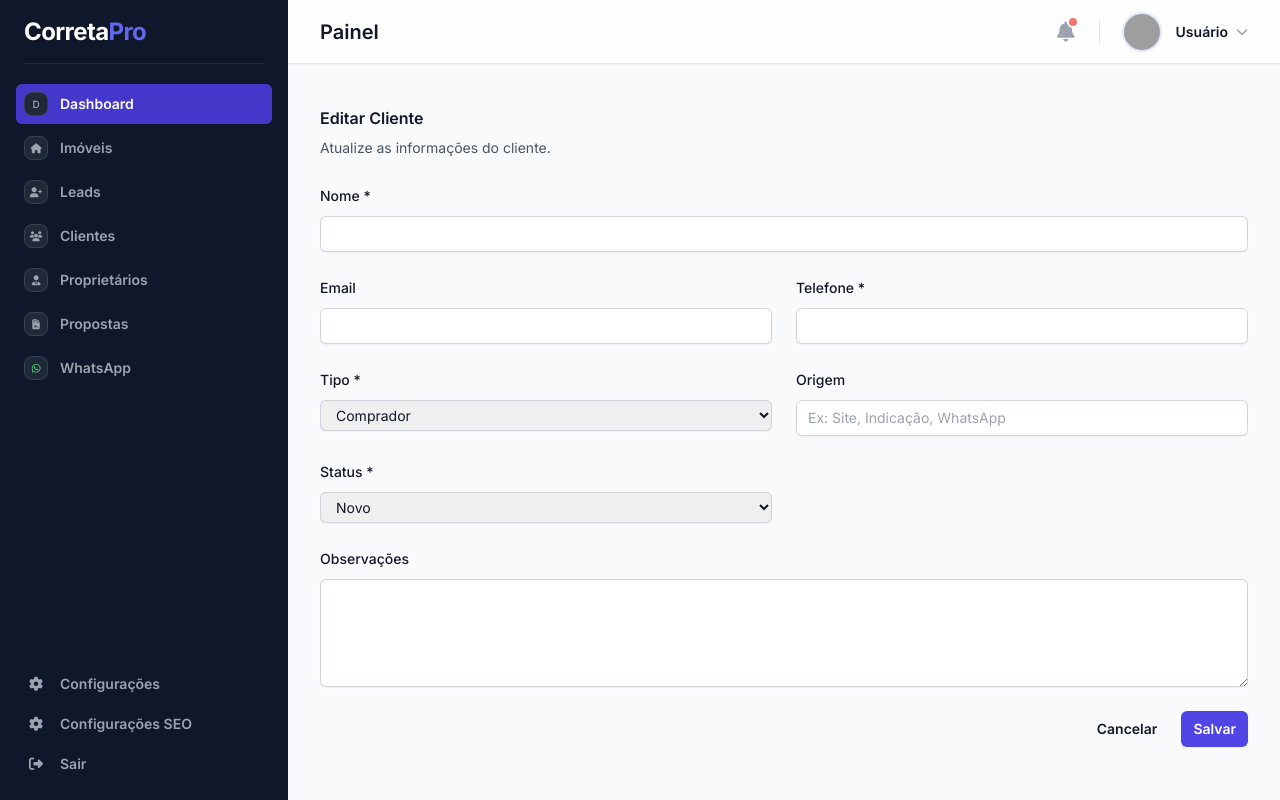
After one commit to fredericopaulista/crm_imob, a PHP site: template views/clients/edit.php in a window 1280 px wide. The commit adds this page. Run offline with PHP 8.4, Linux system fonts and the light colour scheme; the template is opened without the code that fills it, so the values that code supplies are empty; some libraries are stand-ins or nearby versions; grey boxes are pictures that could not be loaded.

Commit message:
feat: Implement client editing and deletion functionality, and associate properties with owners.

```diff
--- /dev/null
+++ b/migration_add_owner_to_properties.sql
@@ -0,0 +1,4 @@
+-- Add owner_id to properties table to associate properties with owners
+ALTER TABLE properties ADD COLUMN owner_id INT NULL;
+ALTER TABLE properties ADD CONSTRAINT fk_property_owner FOREIGN KEY (owner_id) REFERENCES clients(id) ON DELETE SET NULL;
+ALTER TABLE properties ADD INDEX idx_owner_id (owner_id);
--- /dev/null
+++ b/views/clients/edit.php
@@ -0,0 +1,71 @@
+<div class="space-y-6">
+    <div>
+        <h2 class="text-base font-semibold leading-7 text-gray-900">Editar Cliente</h2>
+        <p class="mt-1 text-sm leading-6 text-gray-600">Atualize as informações do cliente.</p>
+    </div>
+
+    <form method="POST" action="<?php echo APP_URL; ?>/painel/clientes/atualizar" class="space-y-6">
+        <input type="hidden" name="id" value="<?php echo $client['id']; ?>">
+
+        <div class="grid grid-cols-1 gap-6 sm:grid-cols-2">
+            <div class="sm:col-span-2">
+                <label for="name" class="block text-sm font-medium leading-6 text-gray-900">Nome *</label>
+                <input type="text" name="name" id="name" required value="<?php echo htmlspecialchars($client['name']); ?>"
+                       class="mt-2 block w-full rounded-md border-0 py-1.5 text-gray-900 shadow-sm ring-1 ring-inset ring-gray-300 placeholder:text-gray-400 focus:ring-2 focus:ring-inset focus:ring-indigo-600 sm:text-sm sm:leading-6 px-3">
+            </div>
+
+            <div>
+                <label for="email" class="block text-sm font-medium leading-6 text-gray-900">Email</label>
+                <input type="email" name="email" id="email" value="<?php echo htmlspecialchars($client['email'] ?? ''); ?>"
+                       class="mt-2 block w-full rounded-md border-0 py-1.5 text-gray-900 shadow-sm ring-1 ring-inset ring-gray-300 placeholder:text-gray-400 focus:ring-2 focus:ring-inset focus:ring-indigo-600 sm:text-sm sm:leading-6 px-3">
+            </div>
+
+            <div>
+                <label for="phone" class="block text-sm font-medium leading-6 text-gray-900">Telefone *</label>
+                <input type="text" name="phone" id="phone" required value="<?php echo htmlspecialchars($client['phone']); ?>"
+                       class="mt-2 block w-full rounded-md border-0 py-1.5 text-gray-900 shadow-sm ring-1 ring-inset ring-gray-300 placeholder:text-gray-400 focus:ring-2 focus:ring-inset focus:ring-indigo-600 sm:text-sm sm:leading-6 px-3">
+            </div>
+
+            <div>
+                <label for="type" class="block text-sm font-medium leading-6 text-gray-900">Tipo *</label>
+                <select name="type" id="type" required
+                        class="mt-2 block w-full rounded-md border-0 py-1.5 text-gray-900 shadow-sm ring-1 ring-inset ring-gray-300 focus:ring-2 focus:ring-inset focus:ring-indigo-600 sm:text-sm sm:leading-6 px-3">
+                    <option value="buyer" <?php echo ($client['type'] == 'buyer') ? 'selected' : ''; ?>>Comprador</option>
+                    <option value="tenant" <?php echo ($client['type'] == 'tenant') ? 'selected' : ''; ?>>Locatário</option>
+                </select>
+            </div>
+
+            <div>
+                <label for="origin" class="block text-sm font-medium leading-6 text-gray-900">Origem</label>
+                <input type="text" name="origin" id="origin" value="<?php echo htmlspecialchars($client['origin'] ?? ''); ?>"
+                       class="mt-2 block w-full rounded-md border-0 py-1.5 text-gray-900 shadow-sm ring-1 ring-inset ring-gray-300 placeholder:text-gray-400 focus:ring-2 focus:ring-inset focus:ring-indigo-600 sm:text-sm sm:leading-6 px-3"
+                       placeholder="Ex: Site, Indicação, WhatsApp">
+            </div>
+
+            <div>
+                <label for="status" class="block text-sm font-medium leading-6 text-gray-900">Status *</label>
+                <select name="status" id="status" required
+                        class="mt-2 block w-full rounded-md border-0 py-1.5 text-gray-900 shadow-sm ring-1 ring-inset ring-gray-300 focus:ring-2 focus:ring-inset focus:ring-indigo-600 sm:text-sm sm:leading-6 px-3">
+                    <option value="new" <?php echo ($client['status'] == 'new') ? 'selected' : ''; ?>>Novo</option>
+                    <option value="contacted" <?php echo ($client['status'] == 'contacted') ? 'selected' : ''; ?>>Contatado</option>
+                    <option value="negotiation" <?php echo ($client['status'] == 'negotiation') ? 'selected' : ''; ?>>Negociação</option>
+                    <option value="closed" <?php echo ($client['status'] == 'closed') ? 'selected' : ''; ?>>Fechado</option>
+                    <option value="lost" <?php echo ($client['status'] == 'lost') ? 'selected' : ''; ?>>Perdido</option>
+                </select>
+            </div>
+
+            <div class="sm:col-span-2">
+                <label for="observations" class="block text-sm font-medium leading-6 text-gray-900">Observações</label>
+                <textarea name="observations" id="observations" rows="4"
+                          class="mt-2 block w-full rounded-md border-0 py-1.5 text-gray-900 shadow-sm ring-1 ring-inset ring-gray-300 placeholder:text-gray-400 focus:ring-2 focus:ring-inset focus:ring-indigo-600 sm:text-sm sm:leading-6 px-3"><?php echo htmlspecialchars($client['observations'] ?? ''); ?></textarea>
+            </div>
+        </div>
+
+        <div class="flex items-center justify-end gap-x-6">
+            <a href="<?php echo APP_URL; ?>/painel/clientes" class="text-sm font-semibold leading-6 text-gray-900">Cancelar</a>
+            <button type="submit" class="rounded-md bg-indigo-600 px-3 py-2 text-sm font-semibold text-white shadow-sm hover:bg-indigo-500 focus-visible:outline focus-visible:outline-2 focus-visible:outline-offset-2 focus-visible:outline-indigo-600">
+                Salvar
+            </button>
+        </div>
+    </form>
+</div>
```
Also changed, not shown: controllers/ClientController.php (+66 -0 lines), views/properties/create.php (+16 -1 lines).
